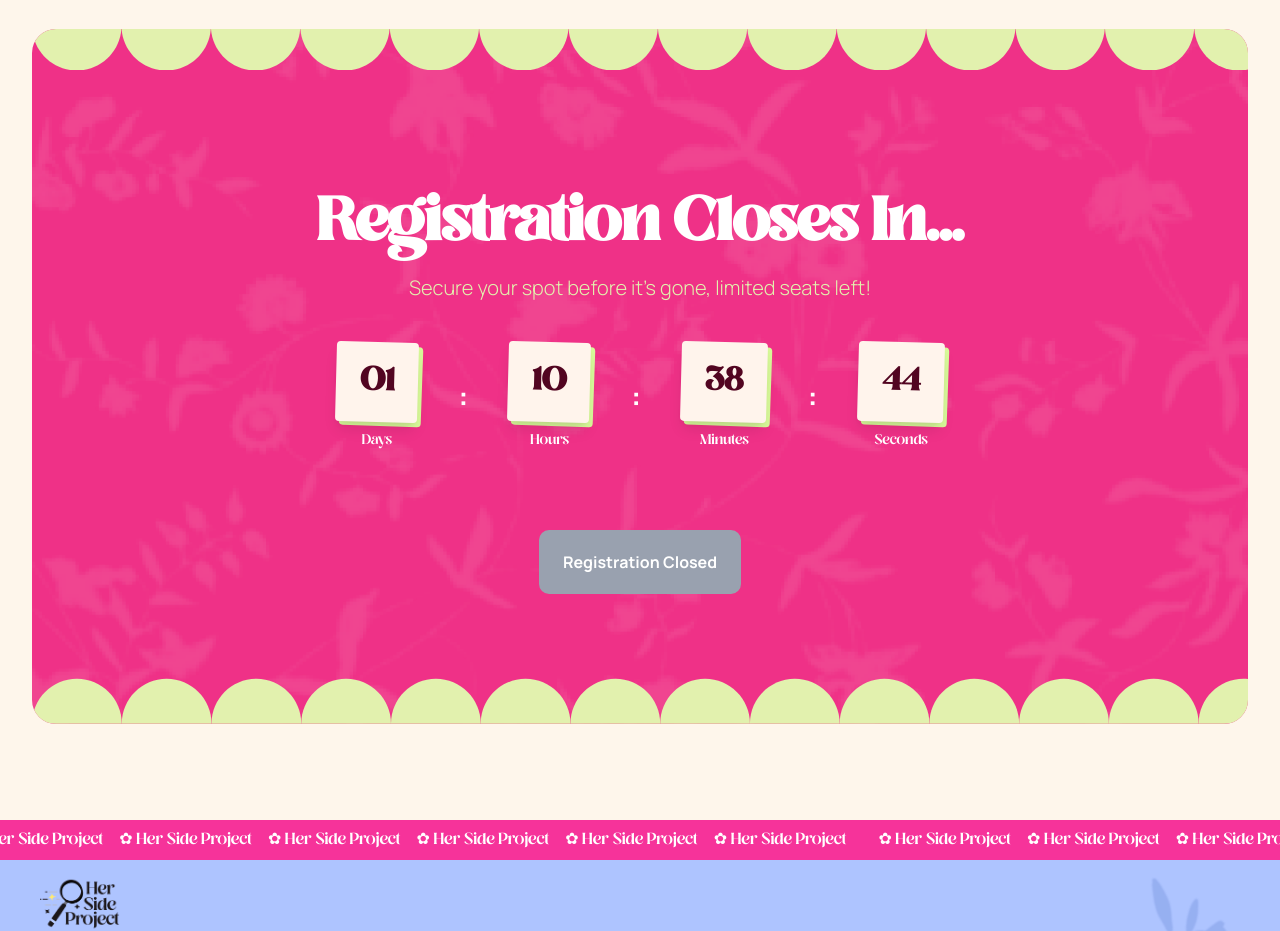
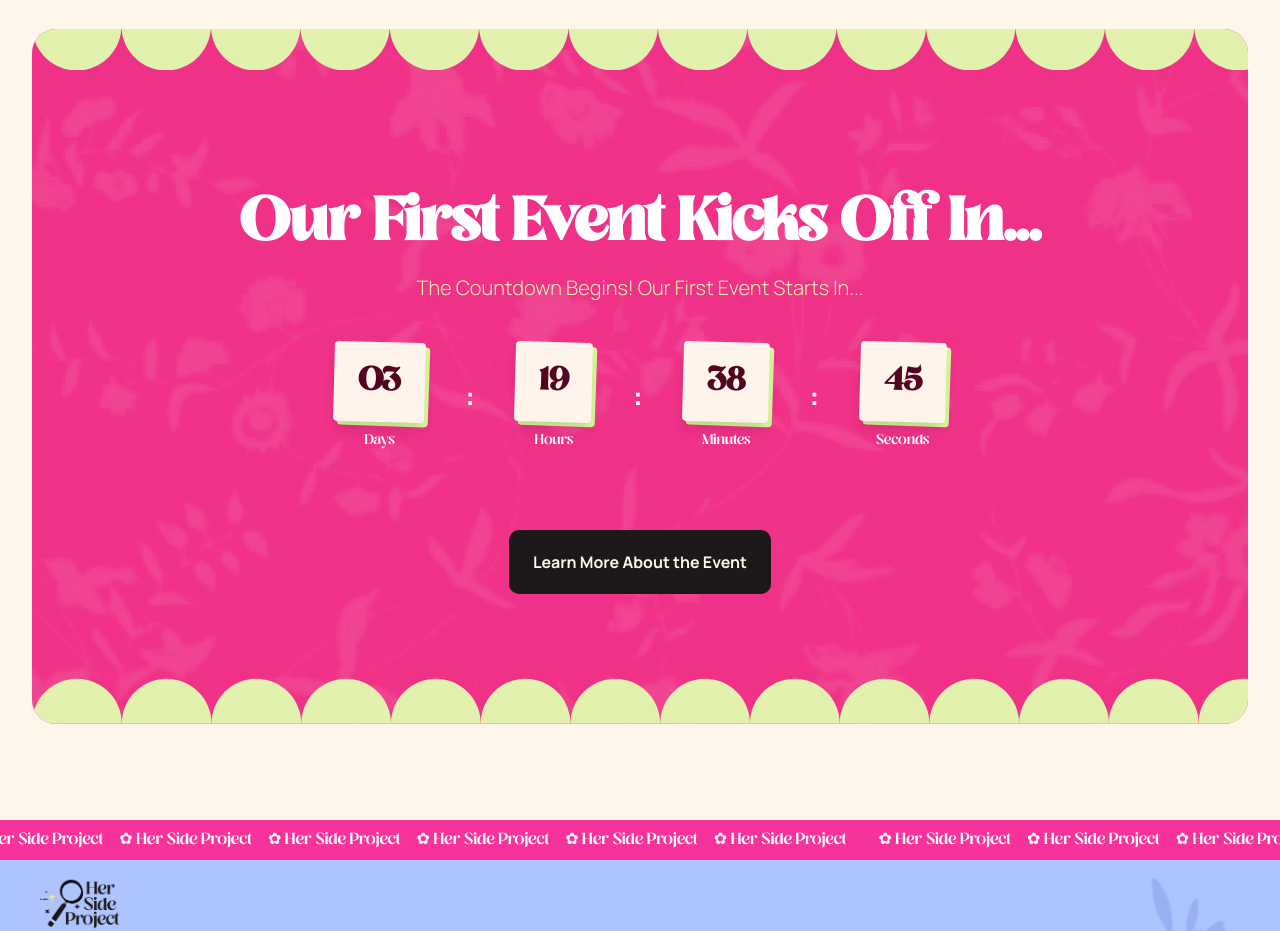
Before and after one commit to HerSideProjects/hsp-fe, a Next.js app: page / in a window 1280 px wide. Shown: the part 1300-2231 px from the top of the page. Built offline with nearby package versions, Linux system fonts and the light colour scheme.

Commit message:
feat: change countdown to main event

```diff
--- a/src/components/Countdown.tsx
+++ b/src/components/Countdown.tsx
@@ -5,7 +5,7 @@ import { useRouter } from 'next/navigation'
 import { CountdownUpperBorder } from '../../public/assets/icons/CountdownUpperBorder';
 import { CountdownLowerBorder } from '../../public/assets/icons/CountdownLowerBorder';
 
-const targetDate = new Date('2025-07-31T23:59:59');
+const targetDate = new Date('2025-08-03T09:00:00');
 
 const getTimeLeft = () => {
   const now = new Date();
@@ -52,8 +52,8 @@ export default function Countdown() {
     >
         <CountdownUpperBorder/>
       <div className="px-8 py-16">
-        <h2 className="text-4xl md:text-6xl pt-5 md:pt-15 font-semibold mb-2" style={{ fontFamily: 'Losta Masta Medium, sans-serif' }}>Registration Closes In...</h2>
-        <p className="text-sm text-[#E2F1AE] pt-3 md:text-xl mb-10 font-light">Secure your spot before it&rsquo;s gone, limited seats left!</p>
+        <h2 className="text-4xl md:text-6xl pt-5 md:pt-15 font-semibold mb-2" style={{ fontFamily: 'Losta Masta Medium, sans-serif' }}>Our First Event Kicks Off In...</h2>
+        <p className="text-sm text-[#E2F1AE] pt-3 md:text-xl mb-10 font-light">The Countdown Begins! Our First Event Starts In...</p>
 
         <div className="flex flex-col md:flex-row justify-center gap-6 md:gap-10 pb-10 md:pb-20">
           {timeBlock(timeLeft?.days ?? 0, 'Days')}
@@ -68,12 +68,12 @@ export default function Countdown() {
           {/* regis open */}
           <div
             onClick={() => router.push('/register')}
-            className="hidden flex bg-[#1C1719] text-[#FEF6EB] rounded-[10px] px-6 py-5 w-fit cursor-pointer justify-center items-center"
+            className="flex bg-[#1C1719] text-[#FEF6EB] rounded-[10px] px-6 py-5 w-fit cursor-pointer justify-center items-center"
           >
-            <p className="font-bold">Regist Now ↓</p>
+            <p className="font-bold">Learn More About the Event</p>
           </div>
           {/* regis close */}
-          <div className="bg-gray-400 text-white rounded-[10px] px-6 py-5 w-fit cursor-not-allowed">
+          <div className="hidden bg-gray-400 text-white rounded-[10px] px-6 py-5 w-fit cursor-not-allowed">
               <p className="font-bold">Registration Closed</p>
           </div>
         </div>
```
